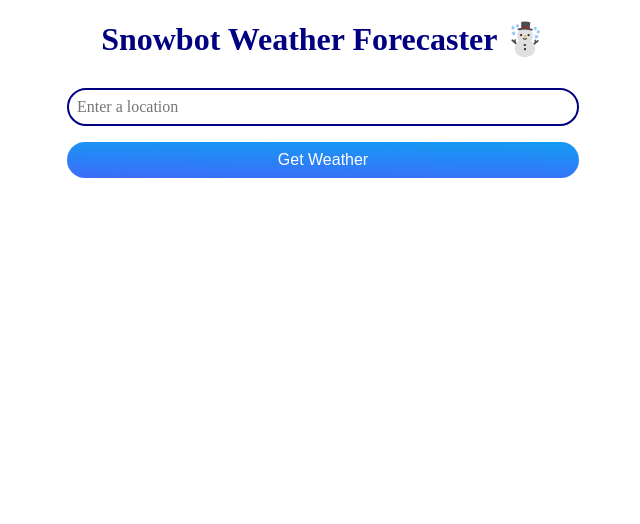
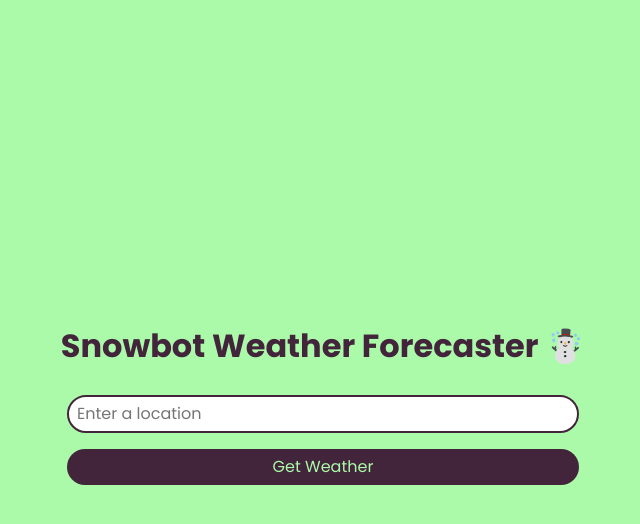
Before and after one commit to ZiadAdel10/weather-app-project, a website built with Vite: page index.html in a window 1280 px wide. Shown: the whole page, without its empty margins (317-957 px from the left). Built offline with nearby package versions, Linux system fonts and the light colour scheme.

Commit message:
new styling

```diff
--- a/index.css
+++ b/index.css
@@ -1,8 +1,10 @@
-html, body {
+html,
+body {
   margin: 0;
   padding: 0;
-    color: navy;
+  color: #42253b;
   text-align: center;
+  background-color: #abfaa9;
 }
 
 .app {
@@ -10,6 +12,13 @@ html, body {
   flex-direction: column;
   height: 100vh;
   align-items: center;
+  justify-content: center;
+}
+
+.app > h1 {
+  font-family: "Poppins", sans-serif;
+  font-weight: 700;
+  color: #42253b;
 }
 
 .app > input,
@@ -19,25 +28,26 @@ html, body {
   margin: 0.5em;
   box-sizing: border-box;
   border-radius: 100px;
+  font-family: "Poppins", sans-serif;
 }
 
 .app > input {
-    border: 2px solid navy;
+  border: 2px solid #42253b;
 }
 
 .app > button {
   align-items: center;
   appearance: none;
-  background-color: #3EB2FD;
-  background-image: linear-gradient(1deg, #4F58FD, #149BF3 99%);
+  background-color: #96e072;
+  background-image: linear-gradient(1deg, #42253b, #42253b 99%);
   background-size: calc(100% + 20px) calc(100% + 20px);
   border-width: 0;
   box-shadow: none;
   box-sizing: border-box;
-  color: #FFFFFF;
+  color: #abfaa9;
   cursor: pointer;
   display: inline-flex;
-  font-family: CircularStd,sans-serif;
+  font-family: "Poppins", sans-serif;
   font-size: 1rem;
   height: auto;
   justify-content: center;
@@ -46,7 +56,7 @@ html, body {
   position: relative;
   text-align: center;
   text-decoration: none;
-  transition: background-color .2s,background-position .2s;
+  transition: background-color 0.2s, background-position 0.2s;
   user-select: none;
   -webkit-user-select: none;
   touch-action: manipulation;
@@ -64,5 +74,5 @@ html, body {
 }
 
 .button-21:focus:not(:active) {
-  box-shadow: rgba(40, 170, 255, 0.25) 0 0 0 .125em;
+  box-shadow: rgba(40, 170, 255, 0.25) 0 0 0 0.125em;
 }
--- a/index.html
+++ b/index.html
@@ -1,16 +1,25 @@
 <html>
-<head><link rel="stylesheet" href="https://cdnjs.cloudflare.com/ajax/libs/normalize/8.0.1/normalize.css">
-  <meta charset="UTF-8">
-  <link rel="stylesheet" href="index.css">
+  <head>
+    <link
+      rel="stylesheet"
+      href="https://cdnjs.cloudflare.com/ajax/libs/normalize/8.0.1/normalize.css"
+    />
+    <meta charset="UTF-8" />
+    <link rel="preconnect" href="https://fonts.googleapis.com" />
+    <link rel="preconnect" href="https://fonts.gstatic.com" crossorigin />
+    <link
+      href="https://fonts.googleapis.com/css2?family=Poppins:wght@400;600;700&display=swap"
+      rel="stylesheet"
+    />
+    <link rel="stylesheet" href="index.css" />
     <title>Weather App</title>
   </head>
   <body>
     <section class="app">
       <h1>Snowbot Weather Forecaster ☃️</h1>
-        <input type="text" id="locationInput" placeholder="Enter a location">
+      <input type="text" id="locationInput" placeholder="Enter a location" />
       <button id="weatherButton">Get Weather</button>
-        <div id="weatherDisplay">
-        </div>
+      <div id="weatherDisplay"></div>
     </section>
     <script type="module" src="index.js"></script>
   </body>
```
Lines whose indentation alone changed are shown as unchanged.
